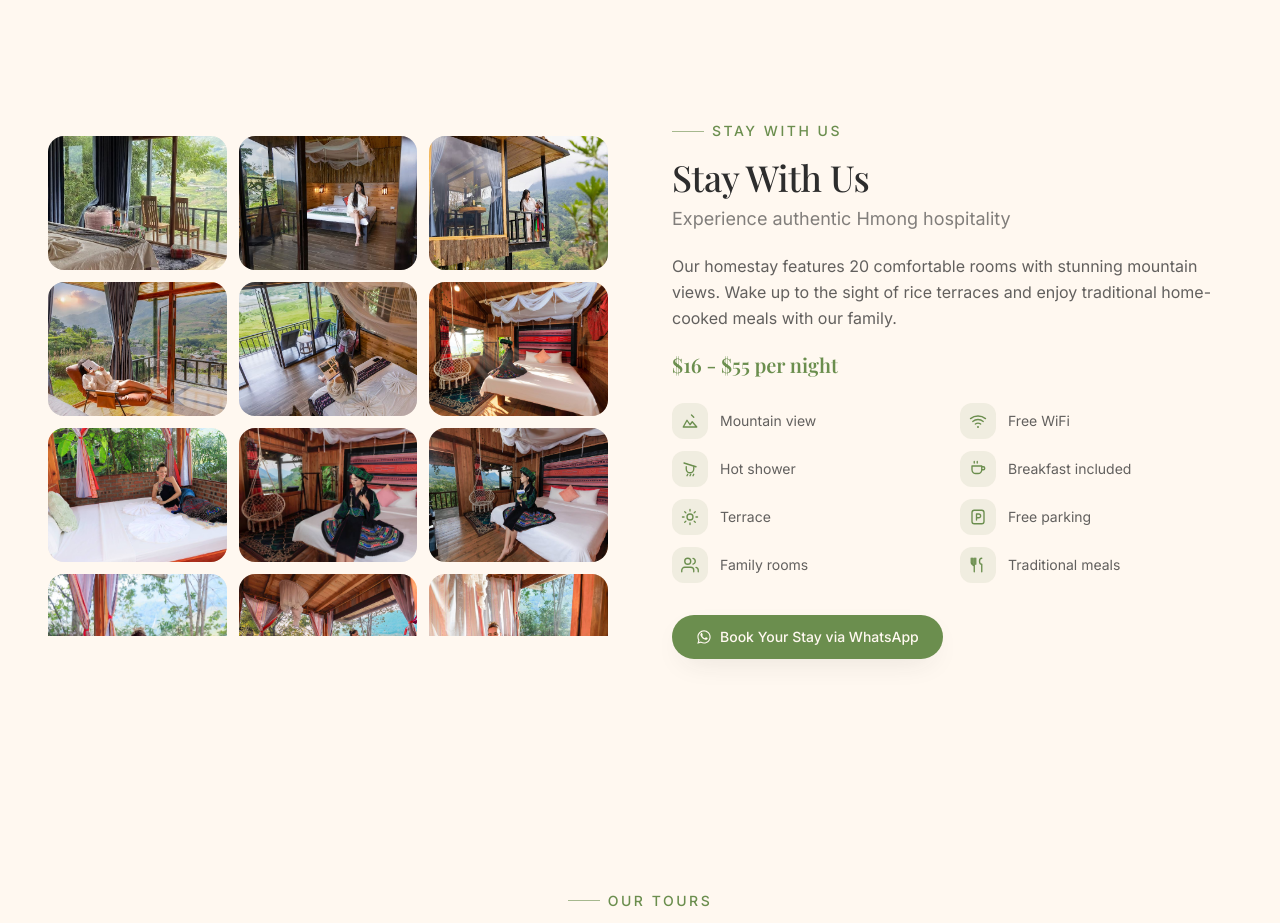
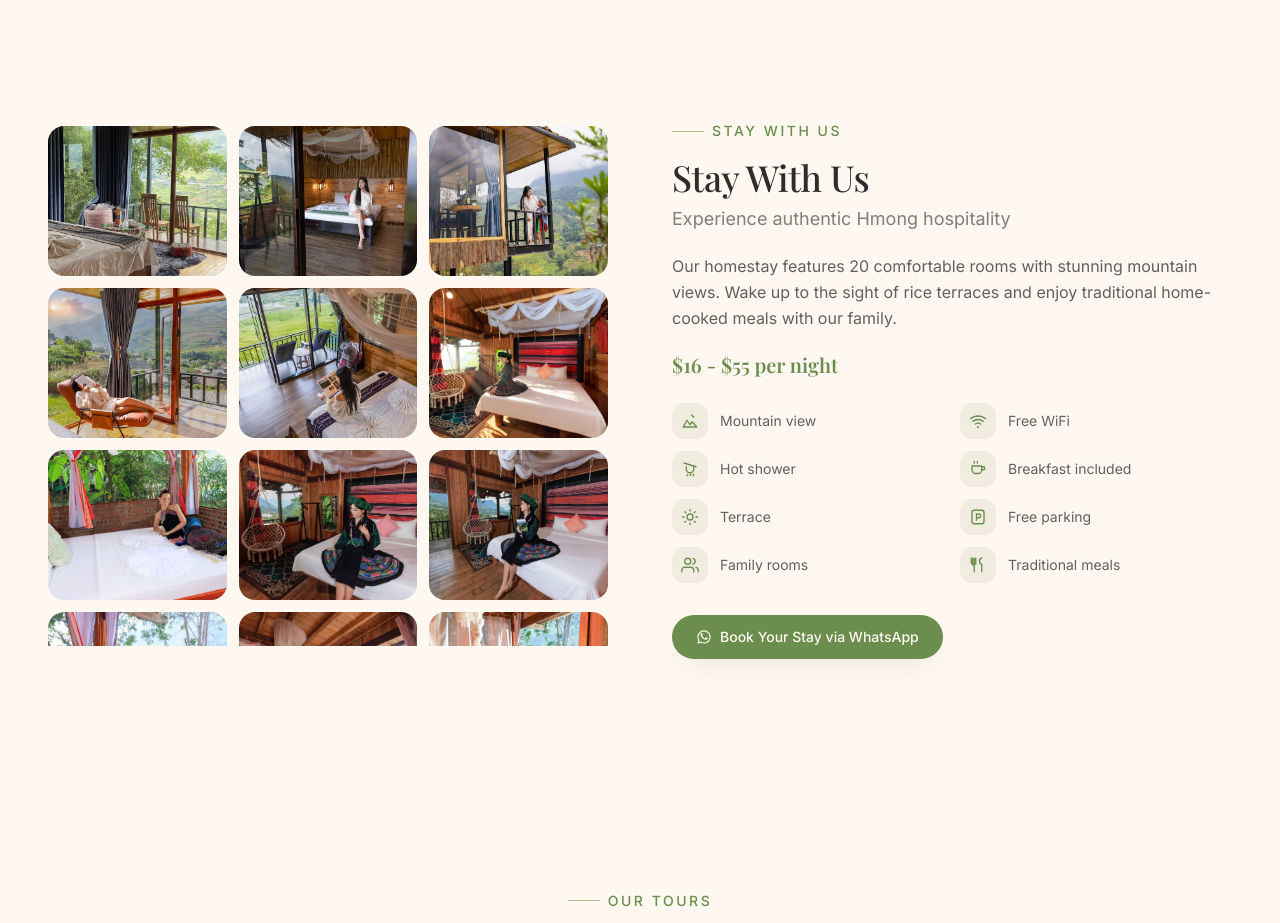
Before and after one commit to lerx11/hmong-house-sapa, a Next.js app: page / in a window 1280 px wide. Shown: the part 2740-3663 px from the top of the page. Built offline with nearby package versions, Linux system fonts and the light colour scheme.

Commit message:
Fix Stay With Us grid with fixed row height and vertical scroll

```diff
--- a/components/StayWithUs.jsx
+++ b/components/StayWithUs.jsx
@@ -26,14 +26,14 @@ export default function StayWithUs() {
             whileInView="show"
             viewport={{ once: true, margin: "-100px" }}
           >
-            <div className="grid grid-cols-1 gap-3 overflow-y-auto [scrollbar-width:none] [&::-webkit-scrollbar]:hidden sm:grid-cols-2 lg:max-h-[500px] lg:grid-cols-3">
+            <div className="grid grid-cols-1 gap-3 overflow-y-auto auto-rows-[150px] [scrollbar-width:none] [&::-webkit-scrollbar]:hidden sm:grid-cols-2 lg:max-h-[520px] lg:grid-cols-3">
               {roomImages.map((img, i) => (
                 <button
                   key={i}
                   type="button"
                   onClick={() => setActive(i)}
                   aria-label={`Open image: ${img.alt}`}
-                  className="group relative block w-full aspect-[4/3] overflow-hidden rounded-2xl bg-ink/5 outline-none"
+                  className="group relative block h-full w-full overflow-hidden rounded-2xl bg-ink/5 outline-none"
                 >
                   <Image
                     src={img.src}
```
